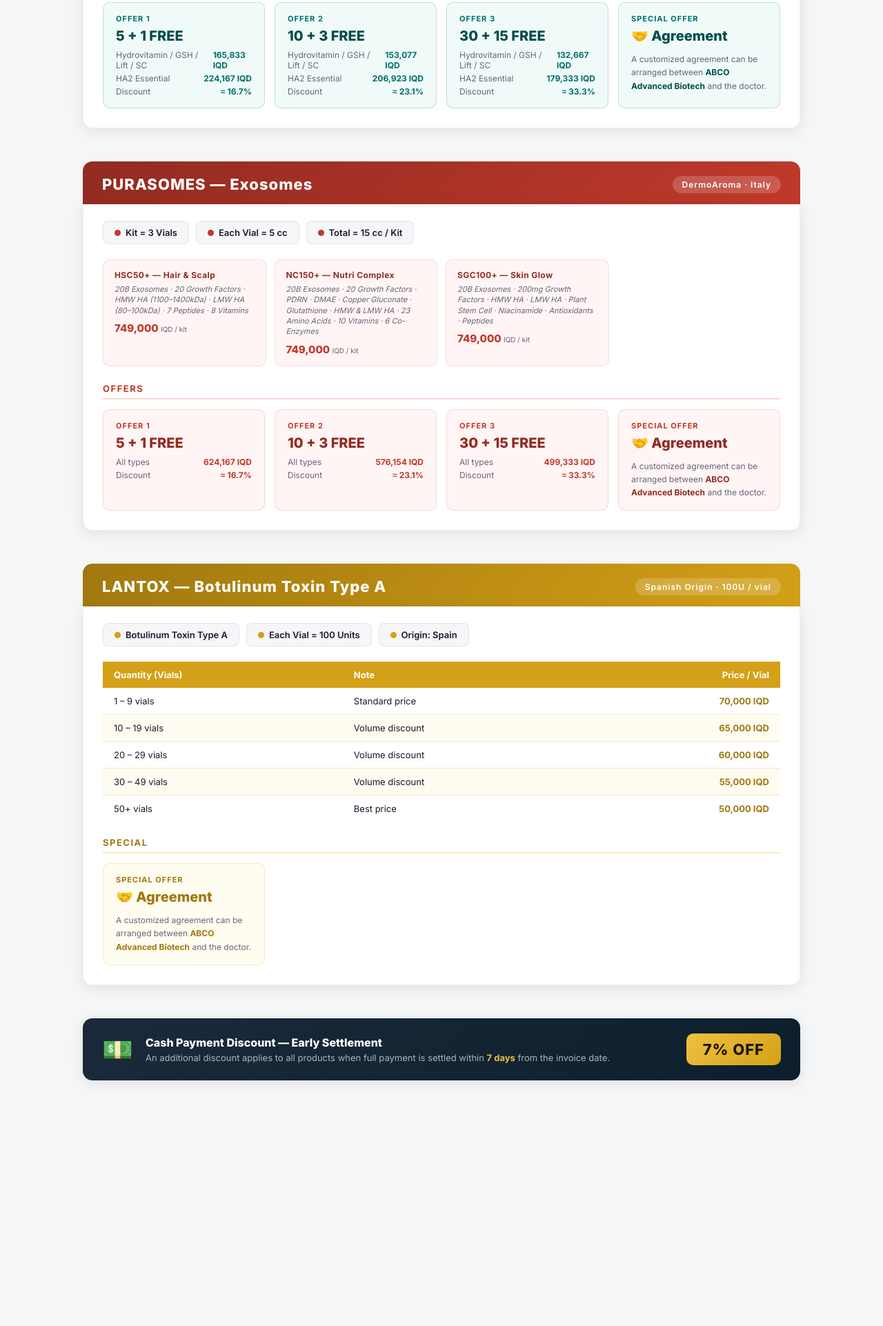
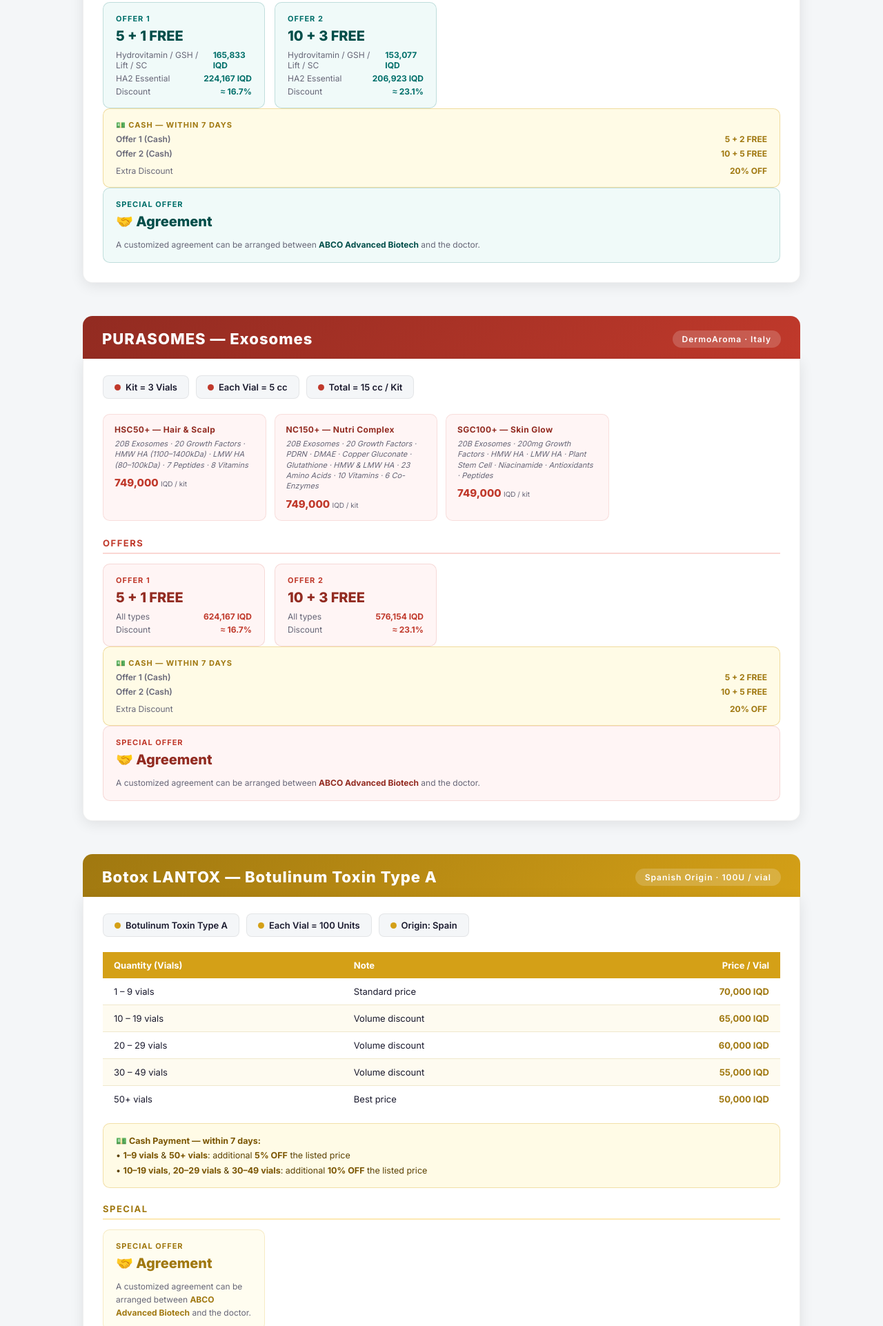
Before and after one commit to maghribalramahi83/sdn-load-balancing, a plain HTML site: page index.html in a window 1280 px wide. Shown: the part 640-2562 px from the top of the page at 69% size. Before the commit the page ends 2266 px from the top, so only its background shows below. Drawn offline with Linux system fonts and the light colour scheme.

Commit message:
Add files via upload

```diff
--- a/index.html
+++ b/index.html
@@ -105,6 +105,21 @@
   .products-grid{grid-template-columns:1fr 1fr;}
   .offers-grid{grid-template-columns:1fr;}
 }
+
+.offer-card.cash{background:#fffbe6;border-color:rgba(212,160,23,0.35);}
+.offer-label.cash{color:#a07810;}
+.offer-deal.cash{color:#7a5500;font-size:17px;}
+.offer-row .val.cash{color:#a07810;}
+.offer-card.cash-botox{background:#fff8e1;border-color:rgba(212,160,23,0.4);}
+.offer-label.cash-botox{color:#a07810;}
+.cash-note-title{font-size:13px;font-weight:700;letter-spacing:1.5px;text-transform:uppercase;margin:22px 0 12px;padding-bottom:6px;border-bottom:2px solid;}
+.cash-note-title.green{color:var(--green);border-color:var(--green-light);}
+.cash-note-title.red{color:var(--red);border-color:#fad7d3;}
+.cash-note-title.yellow{color:var(--yellow-dark);border-color:#fde9b3;}
+.cash-row-wrap{background:#fffbe6;border:1px solid rgba(212,160,23,0.3);border-radius:10px;padding:14px 18px;margin-top:4px;}
+.cash-row-wrap p{font-size:12.5px;line-height:1.7;color:#5a4000;}
+.cash-row-wrap strong{color:#7a5500;}
+
 </style>
 </head>
 <body>
@@ -175,13 +190,15 @@
           <div class="offer-row"><span class="label">Discount</span><span class="val green">≈ 23.1%</span></div>
         </div>
       </div>
-      <div class="offer-card green">
-        <div class="offer-label green">Offer 3</div>
-        <div class="offer-deal green">30 + 15 FREE</div>
-        <div class="offer-rows">
-          <div class="offer-row"><span class="label">Hydrovitamin / GSH / Lift / SC</span><span class="val green">132,667 IQD</span></div>
-          <div class="offer-row"><span class="label">HA2 Essential</span><span class="val green">179,333 IQD</span></div>
-          <div class="offer-row"><span class="label">Discount</span><span class="val green">≈ 33.3%</span></div>
+      </div>
+
+      <!-- Cash within 7 days — MESOAROMA -->
+      <div class="offer-card cash" style="border-color:rgba(212,160,23,0.35);">
+        <div class="offer-label cash">💵 Cash — within 7 days</div>
+        <div class="offer-rows" style="gap:6px;margin-top:6px;">
+          <div class="offer-row"><span class="label" style="font-weight:600;">Offer 1 (Cash)</span><span class="val cash">5 + 2 FREE</span></div>
+          <div class="offer-row"><span class="label" style="font-weight:600;">Offer 2 (Cash)</span><span class="val cash">10 + 5 FREE</span></div>
+          <div class="offer-row" style="margin-top:4px;"><span class="label">Extra Discount</span><span class="val cash">20% OFF</span></div>
         </div>
       </div>
       <div class="offer-card green">
@@ -242,12 +259,15 @@
           <div class="offer-row"><span class="label">Discount</span><span class="val red">≈ 23.1%</span></div>
         </div>
       </div>
-      <div class="offer-card red">
-        <div class="offer-label red">Offer 3</div>
-        <div class="offer-deal red">30 + 15 FREE</div>
-        <div class="offer-rows">
-          <div class="offer-row"><span class="label">All types</span><span class="val red">499,333 IQD</span></div>
-          <div class="offer-row"><span class="label">Discount</span><span class="val red">≈ 33.3%</span></div>
+      </div>
+
+      <!-- Cash within 7 days — PURASOMES -->
+      <div class="offer-card cash" style="border-color:rgba(212,160,23,0.35);">
+        <div class="offer-label cash">💵 Cash — within 7 days</div>
+        <div class="offer-rows" style="gap:6px;margin-top:6px;">
+          <div class="offer-row"><span class="label" style="font-weight:600;">Offer 1 (Cash)</span><span class="val cash">5 + 2 FREE</span></div>
+          <div class="offer-row"><span class="label" style="font-weight:600;">Offer 2 (Cash)</span><span class="val cash">10 + 5 FREE</span></div>
+          <div class="offer-row" style="margin-top:4px;"><span class="label">Extra Discount</span><span class="val cash">20% OFF</span></div>
         </div>
       </div>
       <div class="offer-card red">
@@ -264,7 +284,7 @@
 <!-- ══ SECTION 3: BOTOX ══ -->
 <section class="section">
   <div class="sec-header yellow">
-    <div class="sec-title">LANTOX — Botulinum Toxin Type A</div>
+    <div class="sec-title">Botox LANTOX — Botulinum Toxin Type A</div>
     <div class="sec-badge">Spanish Origin · 100U / vial</div>
   </div>
   <div class="sec-body">
@@ -289,6 +309,13 @@
         <tr><td>50+ vials</td><td>Best price</td><td>50,000 IQD</td></tr>
       </tbody>
     </table>
+
+    <!-- Cash within 7 days — BOTOX -->
+    <div class="cash-row-wrap" style="margin-bottom:18px;">
+      <p>💵 <strong>Cash Payment — within 7 days:</strong><br>
+      • <strong>1–9 vials</strong> &amp; <strong>50+ vials</strong>: additional <strong>5% OFF</strong> the listed price<br>
+      • <strong>10–19 vials</strong>, <strong>20–29 vials</strong> &amp; <strong>30–49 vials</strong>: additional <strong>10% OFF</strong> the listed price</p>
+    </div>
     <div class="offers-title yellow" style="margin-top:22px;">SPECIAL</div>
     <div class="offers-grid">
       <div class="offer-card yellow">
@@ -301,17 +328,6 @@
     </div>
   </div>
 </section>
-
-<!-- CASH BANNER -->
-<div class="cash-banner">
-  <div class="cash-icon">💵</div>
-  <div class="cash-text">
-    <div class="cash-title">Cash Payment Discount — Early Settlement</div>
-    <div class="cash-desc">An additional discount applies to all products when full payment is settled within <strong style="color:#f0c040;">7 days</strong> from the invoice date.</div>
-  </div>
-  <div class="cash-badge">7% OFF</div>
-</div>
-
 </main>
 </body>
 </html>
```
